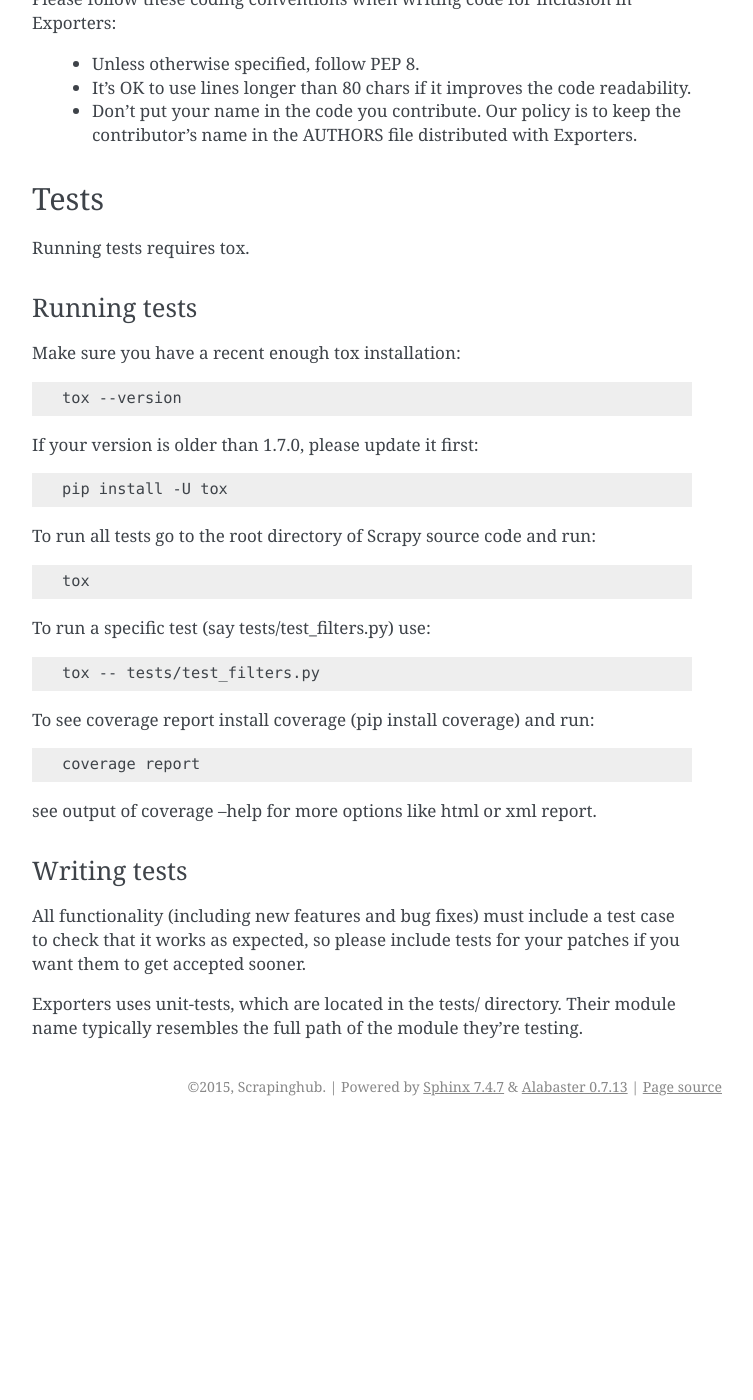
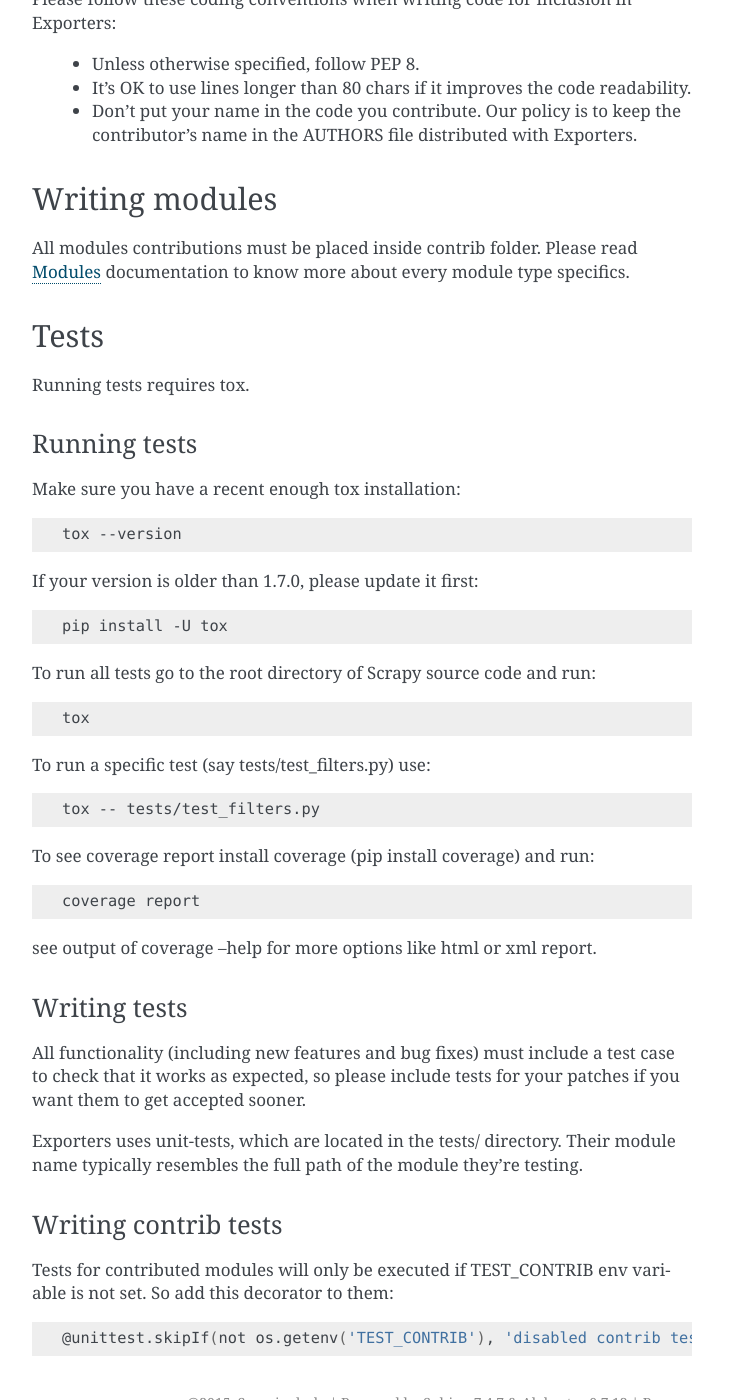
Before and after one commit to scrapinghub/exporters, a Sphinx documentation site: the page built from docs/contributing.rst, in a window 1280 px wide and 1400 px high, scrolled down 1614 px. Shown: the whole window, without its empty margins (388-1141 px from the left). Built offline with Sphinx 7.4.7, drawn with Linux system fonts in a browser that asks for light colours; pages that are not in the unit, such as notebooks, are missing from menus; before the commit the page ends 2740 px from its top, so only the background shows below that; some of the changed text lies outside the part shown.

```diff
--- a/docs/contributing.rst
+++ b/docs/contributing.rst
@@ -82,6 +82,15 @@ Please follow these coding conventions when writing code for inclusion in Export
       name in the AUTHORS file distributed with Exporters.
 
 
+.. _writing-modules:
+
+Writing modules
+~~~~~~~~~~~~~~~
+
+All modules contributions must be placed inside contrib folder. Please read :ref:`modules`
+documentation to know more about every module type specifics.
+
+
 Tests
 ~~~~~
 Running tests requires tox.
@@ -134,3 +143,14 @@ accepted sooner.
 
 Exporters uses unit-tests, which are located in the tests/ directory. Their module name
 typically resembles the full path of the module they’re testing.
+
+
+Writing contrib tests
+*********************
+
+Tests for contributed modules will only be executed if TEST_CONTRIB env variable is not set. So
+add this decorator to them:
+
+.. code-block:: shell
+
+    @unittest.skipIf(not os.getenv('TEST_CONTRIB'), 'disabled contrib test')
```
Also changed, not shown: docs/modules/exporters.contrib.rst (added, +27 -0 lines), docs/modules/exporters.contrib.writers.rst (added, +22 -0 lines), 3 other files.
